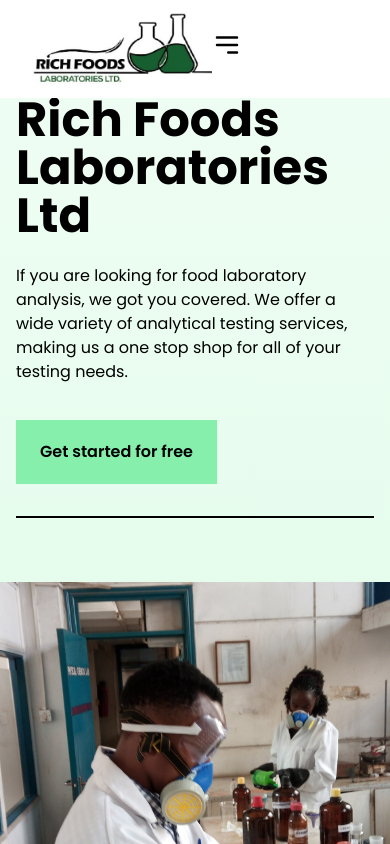
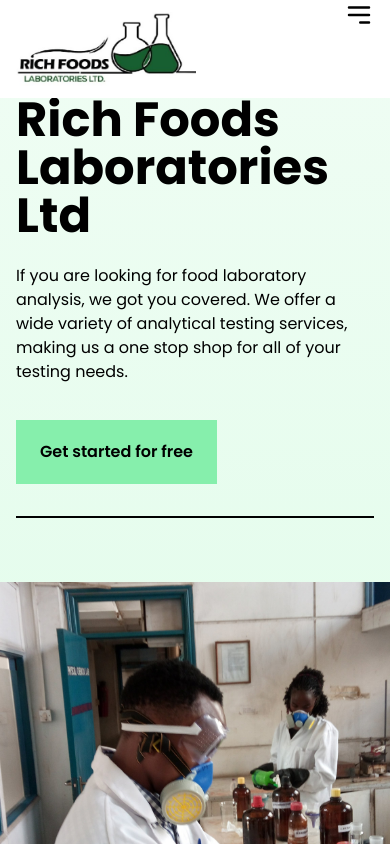
Before and after one commit to fezhull/Laboratory-React-Website, a React (Vite) app: page / in a window 390 px wide. Shown: the top 844 px of the page. Built offline with nearby package versions, Linux system fonts and the light colour scheme.

Commit message:
humberger menu

```diff
--- a/src/components/Navbar.jsx
+++ b/src/components/Navbar.jsx
@@ -65,10 +65,10 @@
   );
 
   return (
-    <header className='bg-white text-black py-3 px-4 fixed top-0 left-0 right-0 z-50'> {/* Reduced padding to make navbar slimmer */}
-      <div className='flex items-center justify-start h-full'> {/* Flex container with justify-start */}
+    <header className='bg-white text-black py-3 px-4 fixed top-0 left-0 right-0 z-50'>
+      <div className='flex items-center justify-between h-full'> {/* Flex container with justify-between */}
         {/* Image Logo */}
-        <div className="ml-4"> {/* Remove margin-left to make sure it's at the start */}
+        <div className="ml-0"> {/* Remove margin-left to make sure it's at the start */}
           <a href="#home">
             <img
               src={logoImage} // Using image logo here
@@ -92,13 +92,15 @@
           </a>
         </div>
 
-        <div className='block md:hidden'>
+        {/* Hamburger Menu (Mobile) */}
+        <div className='block md:hidden absolute top-0 right-4'> {/* Positioned at the top-right corner */}
           <button onClick={handletoggle} className={`text-black focus:outline-none ${isOpen ? 'border border-black' : ''}`}>
             <HiOutlineMenuAlt3 className='text-3xl' />
           </button>
         </div>
       </div>
 
+      {/* Mobile Navigation Menu */}
       {isOpen && (
         <nav className='absolute top-full left-0 w-full bg-white z-20 md:hidden'>
           <ul className='flex flex-col p-4 space-y-3'>
```
